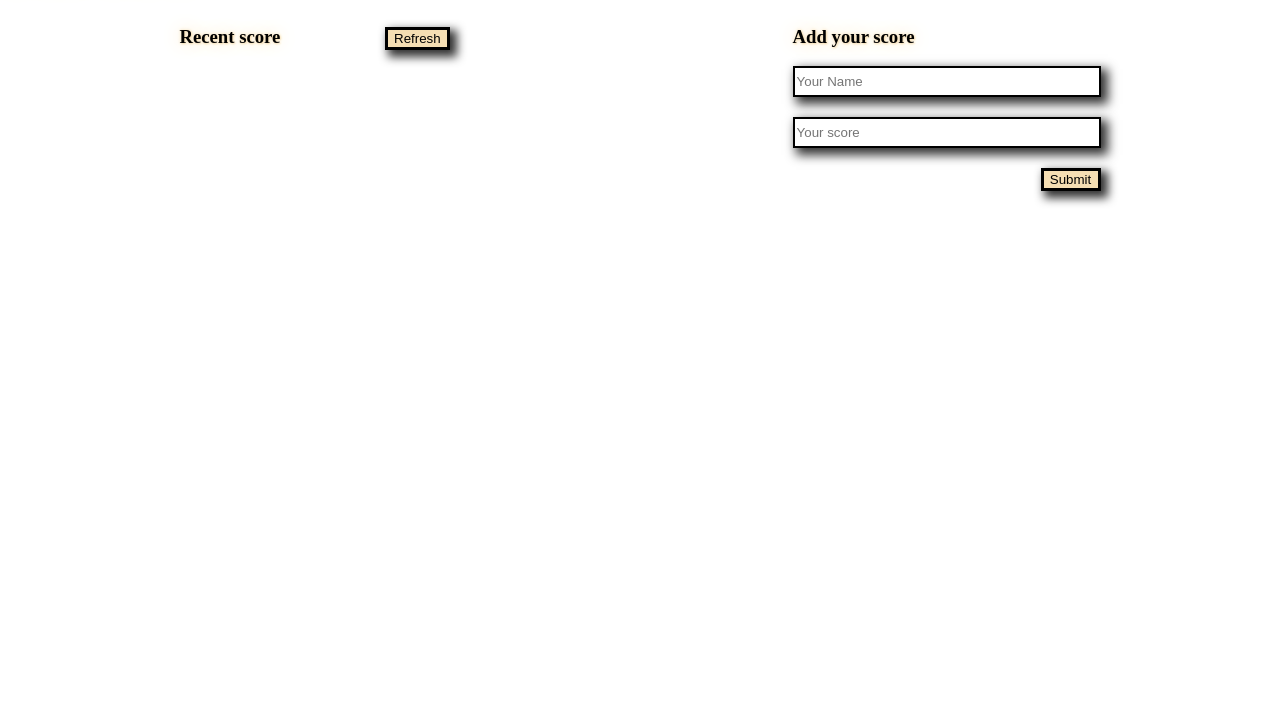
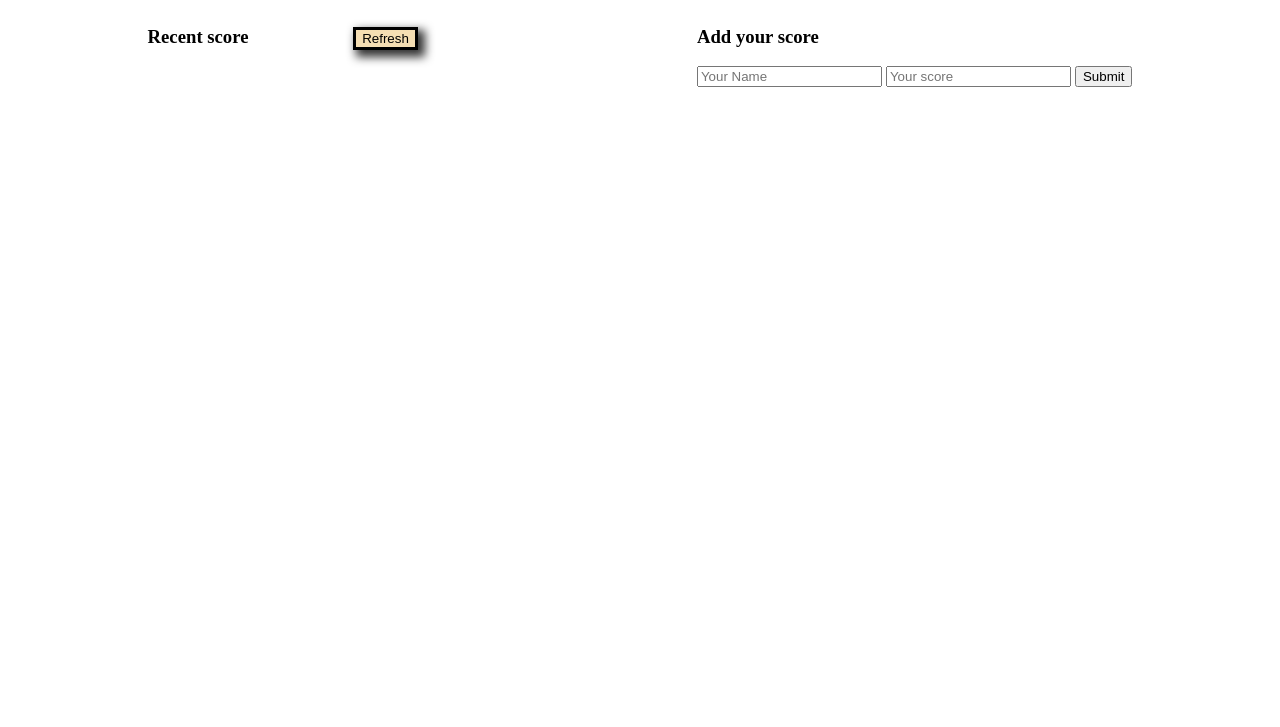
Before and after one commit to OnlyUnknown/re-Leaderboard, a website built with webpack: page src/index.html in a window 1280 px wide. Shown: the part 73-800 px from the top of the page. Built offline with nearby package versions, Linux system fonts and the light colour scheme; no server answers.

Commit message:
edited som style

```diff
--- a/src/style.css
+++ b/src/style.css
@@ -35,30 +35,3 @@
 .board li:nth-child(odd) {
   background-color: antiquewhite;
 }
-
-.submit {
-  display: flex;
-  flex-direction: column;
-  justify-content: space-between;
-}
-
-.submit input {
-  margin-bottom: 20px;
-  width: 300px;
-  height: 25px;
-  border: black solid 2px;
-  box-shadow: 5px 5px 10px 2px rgba(0, 0, 0, 0.8);
-}
-
-.submit-but {
-  width: 60px;
-  margin-left: auto;
-  box-shadow: 5px 5px 10px 2px rgba(0, 0, 0, 0.8);
-  border: 3px solid black;
-  background: wheat;
-}
-
-h1,
-h3 {
-  text-shadow: 1px 1px 2px wheat, 0 0 1em wheat, 0 0 0.2em wheat;
-}
```
